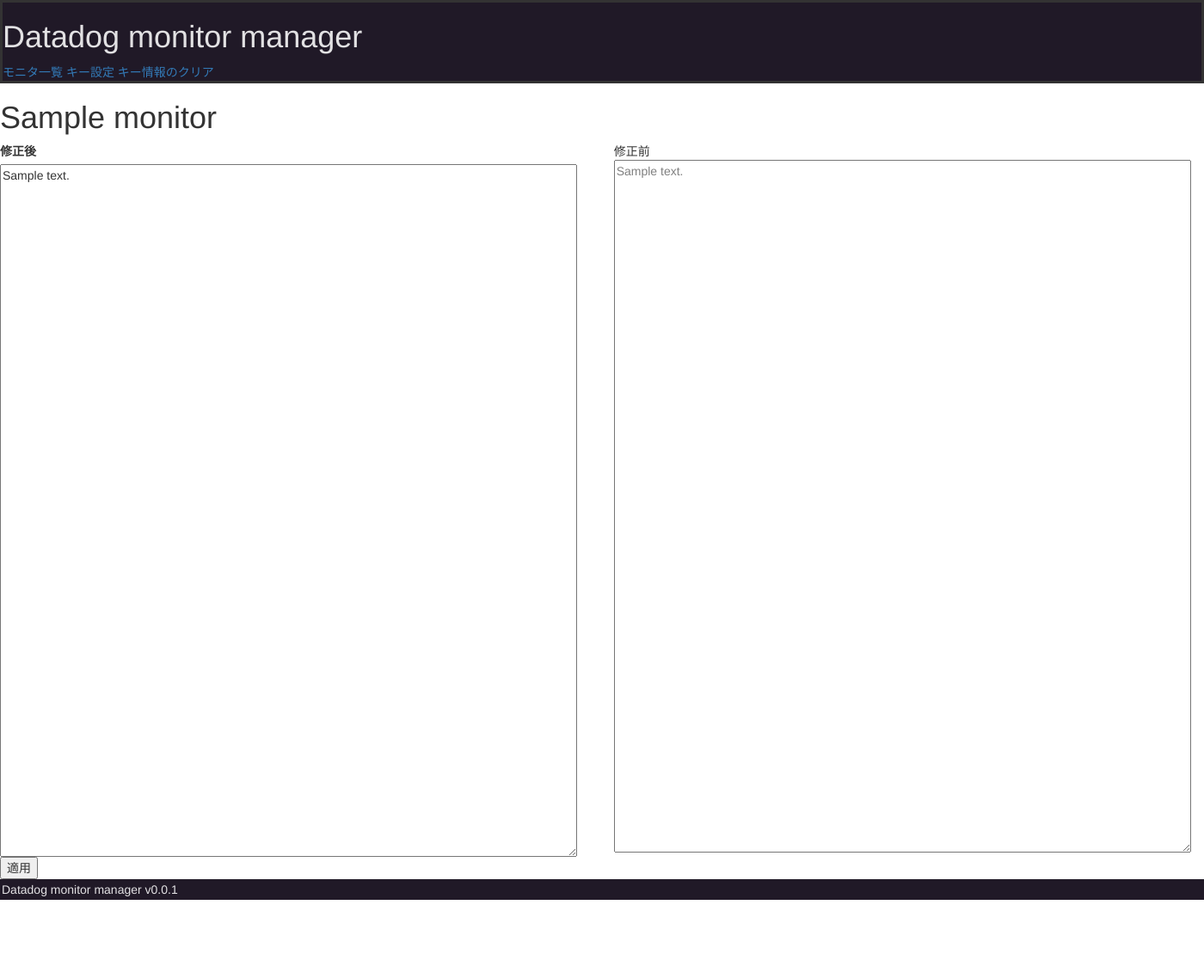
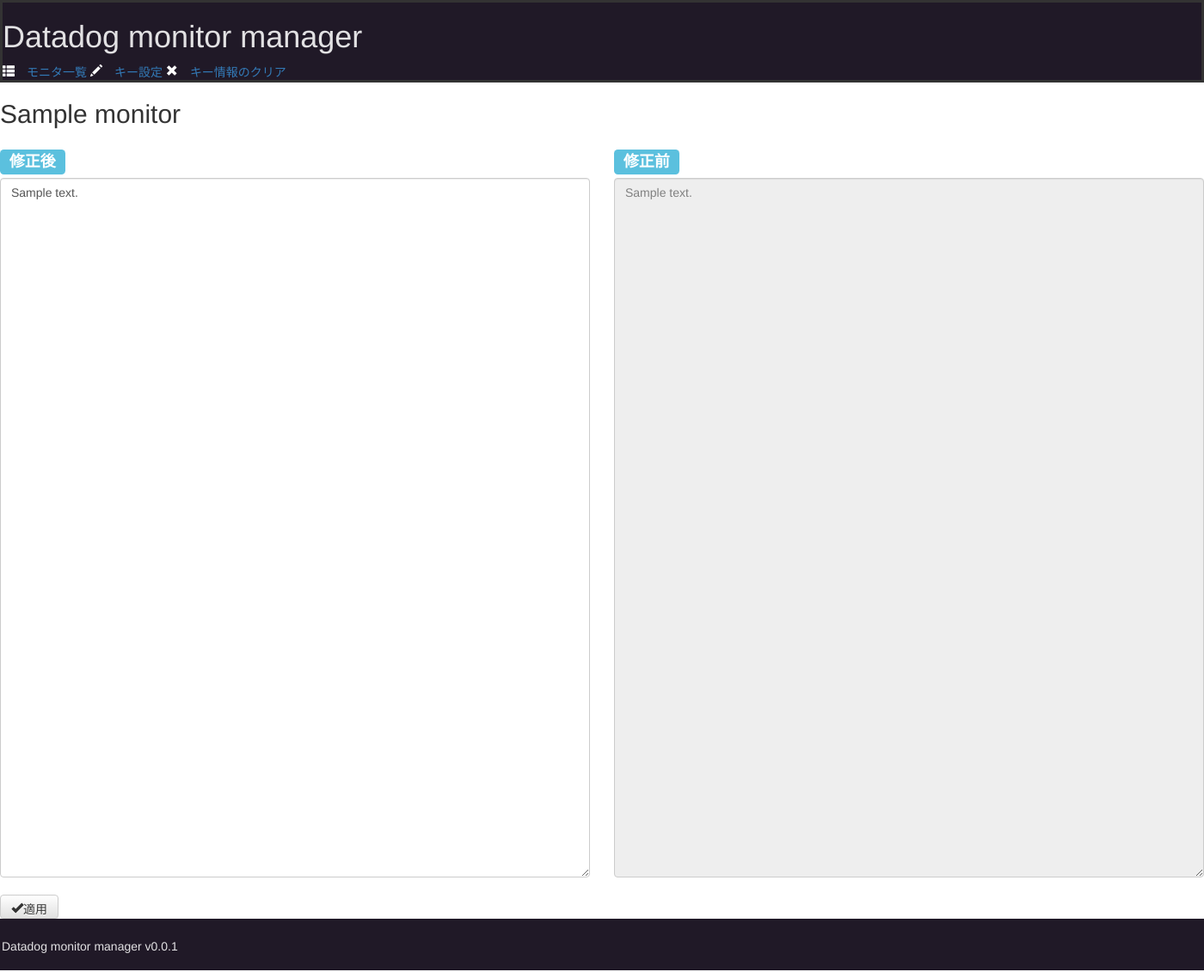
Before and after one commit to Fufuhu/datadog_monitor_manager, a Django app: template datadog_monitor_manager/monitor_viewer/templates/monitor_detail.html in a window 1400 px wide. Shown: the whole page at 86% size. Before the commit the page ends 1047 px from the top, so only its background shows below. Run offline with Django 3.2, Linux system fonts and the light colour scheme; the template is opened without the code that fills it: most values are stand-ins (such as "Sample title", 1, 10 or a date in 2020); some libraries are stand-ins or nearby versions.

Commit message:
ひとまず動作するものが完成

```diff
--- a/datadog_monitor_manager/monitor_viewer/templates/base.html
+++ b/datadog_monitor_manager/monitor_viewer/templates/base.html
@@ -4,24 +4,31 @@
         {% load static %}
         <link href="{% static 'css/bootstrap.min.css' %}" rel="stylesheet">
         <link href="{% static 'css/bootstrap-theme.min.css' %}" rel="stylesheet">
+        <link href="{% static 'css/sticky-footer.css' %}" rel="stylesheet">
         <script src="{% static 'js/jquery-3.2.1.min.js' %}"></script>
         <script src="{% static 'js/bootstrap.min.js' %}"></script>
         {% block extrahead %} {% endblock %}
     </head>
     <body>
-        <div class="header" style="border-style: solid; background-color:rgb(32,25,39);" class="header">
+        <div style="border-style: solid; background-color:rgb(32,25,39);" class="header">
             <h1 style="color:rgb(226, 225, 227)">Datadog monitor manager</h1>
             <div class="menu" style="width: 100%">
-                <div style="display:inline;color:rgb(226, 225, 227); vertical-align: middle; text-align:center;"><a href="{% url 'monitor_viewer:monitor_list' %}">モニタ一覧</a></div>
-                <div style="display:inline;color:rgb(226, 225, 227); vertical-align: middle; text-align:center;"><a href="{% url 'monitor_viewer:monitor_settings' %}">キー設定</a></div>
-                <div style="display:inline;color:rgb(226, 225, 227); vertical-align: middle; text-align:center;"><a href="{% url 'monitor_viewer:clear_settings' %}">キー情報のクリア</a></div>
+                <span class="glyphicon glyphicon-th-list" aria-hidden="true" style="color:white;">
+                    <div style="display:inline;color:rgb(226, 225, 227); text-align:center;"><a href="{% url 'monitor_viewer:monitor_list' %}">モニタ一覧</a></div>
+                </span>
+                <span class="glyphicon glyphicon-pencil" aria-hidden="true" style="color:white">
+                    <div style="display:inline;color:rgb(226, 225, 227); text-align:center;"><a href="{% url 'monitor_viewer:monitor_settings' %}">キー設定</a></div>
+                </span>
+                <span class="glyphicon glyphicon-remove" aria-hidden="true" style="color: white">
+                    <div style="display:inline;color:rgb(226, 225, 227); text-align:center;"><a href="{% url 'monitor_viewer:clear_settings' %}">キー情報のクリア</a></div>
+                </span>
             </div>
         </div>
         <div>
             {% block content %}
             {% endblock %}
         </div>
-        <footer style="border-style: solid; border-color:rgb(32,25,39); border-width: 2px; background-color:rgb(32,25,39);color:rgb(226, 225, 227);" class="footer">
+        <footer class="footer" style="border-style: solid; border-color:rgb(32,25,39); border-width: 2px; background-color:rgb(32,25,39);color:rgb(226, 225, 227);" class="footer">
             Datadog monitor manager v0.0.1
         </footer>
     </body>
--- a/datadog_monitor_manager/monitor_viewer/templates/monitor_detail.html
+++ b/datadog_monitor_manager/monitor_viewer/templates/monitor_detail.html
@@ -2,17 +2,17 @@
     {% block title %} {{ monitor.name }} {%endblock title %}
     </head>
     {% block content %}
-        <h1>{{ monitor.name }}</h1>
-        <div style="width: 100%; display: table;">
+        <h2>{{ monitor.name }}</h2>
+        <div class="form-group" style="width: 100%; display: table;">
             <form style="display: table-cell;" action={% url 'monitor_viewer:monitor_confirm' %} method="post">
                 {% csrf_token %}
-                <label for="msg">修正後</label><br/>
-                <textarea name="msg" cols="80" rows="40">{{ text }}</textarea><br/>
-                <input type="submit" value="適用">
+                <h3><label class="label label-info" for="msg">修正後</label></h3>
+                <textarea class="form-control" name="msg" cols="80" rows="40">{{ text }}</textarea><br/>
+                <button type="submit" value="更新" class="btn btn-default"><span class="glyphicon glyphicon-ok" aria-hidden="true">適用</span></button>
             </form>
-            <div style="display: table-cell; padding-left:2em">
-                    修正前<br/>
-                    <textarea style="color: gray;" name="msg" cols="80" rows="40" readonly="true">{{ text }}</textarea><br/>
-            </div>
+            <form style="display: table-cell; padding-left:2em">
+                <h3><label class="label label-info" for="msg">修正前</label></h3>
+                <textarea class="form-control" style="color: gray;" name="msg" cols="80" rows="40" readonly="true">{{ text }}</textarea><br/>
+            </form>
         </div>
     {% endblock content %}
--- a/datadog_monitor_manager/monitor_viewer/urls.py
+++ b/datadog_monitor_manager/monitor_viewer/urls.py
@@ -1,11 +1,12 @@
 from django.conf.urls import url
 from monitor_viewer.views import monitor_list, monitor_detail,\
  monitor_settings, monitor_confirm, monitor_settings_confirm,\
- clear_settings
+ clear_settings, monitor_update
 
 urlpatterns = [
     url(r'^monitor/$', monitor_list.get_list, name='monitor_list'),
     url(r'^monitor/confirm/$', monitor_confirm.confirm, name='monitor_confirm'),
+    url(r'^monitor/update/$', monitor_update.update, name='monitor_update'),
     url(r'^monitor/settings/$', monitor_settings.get_settings, name='monitor_settings'),
     url(r'^monitor/settings/clear/$', clear_settings.clear, name='clear_settings'),
     url(r'^monitor/settings/confirm/$', monitor_settings_confirm.save, name='monitor_settings_confirm'),
--- a/datadog_monitor_manager/monitor_viewer/views/monitor_confirm.py
+++ b/datadog_monitor_manager/monitor_viewer/views/monitor_confirm.py
@@ -1,7 +1,7 @@
 from django.shortcuts import render
 from django.http import HttpResponse
-from monitor_viewer.services.datadog_client import DatadogClient
 import os
+import json
 
 def confirm(request):
     print(str(request.POST))
@@ -9,4 +9,5 @@
     print(body.get('msg'))
     monitor = {}
     monitor['text'] = body.get('msg')
+    monitor['name'] = json.loads(body.get('msg')).get('name')
     return render(request, 'monitor_confirm.html',{ "monitor": monitor })
--- /dev/null
+++ b/datadog_monitor_manager/static/css/sticky-footer.css
@@ -0,0 +1,28 @@
+/* Sticky footer styles
+-------------------------------------------------- */
+html {
+    position: relative;
+    min-height: 100%;
+  }
+  body {
+    margin-bottom: 60px; /* Margin bottom by footer height */
+  }
+  .footer {
+    position: absolute;
+    bottom: 0;
+    width: 100%;
+    height: 60px; /* Set the fixed height of the footer here */
+    line-height: 60px; /* Vertically center the text there */
+    background-color: #f5f5f5;
+  }
+
+
+  /* Custom page CSS
+  -------------------------------------------------- */
+  /* Not required for template or sticky footer method. */
+
+  .container {
+    width: auto;
+    max-width: 680px;
+    padding: 0 15px;
+  }
```
Also changed, not shown: datadog_monitor_manager/monitor_viewer/services/datadog_client.py (+12 -1 lines), datadog_monitor_manager/monitor_viewer/templates/monitor_confirm.html (+4 -5 lines), datadog_monitor_manager/monitor_viewer/templates/monitor_settings.html (+6 -4 lines), datadog_monitor_manager/monitor_viewer/views/monitor_update.py (added, +18 -0 lines).
